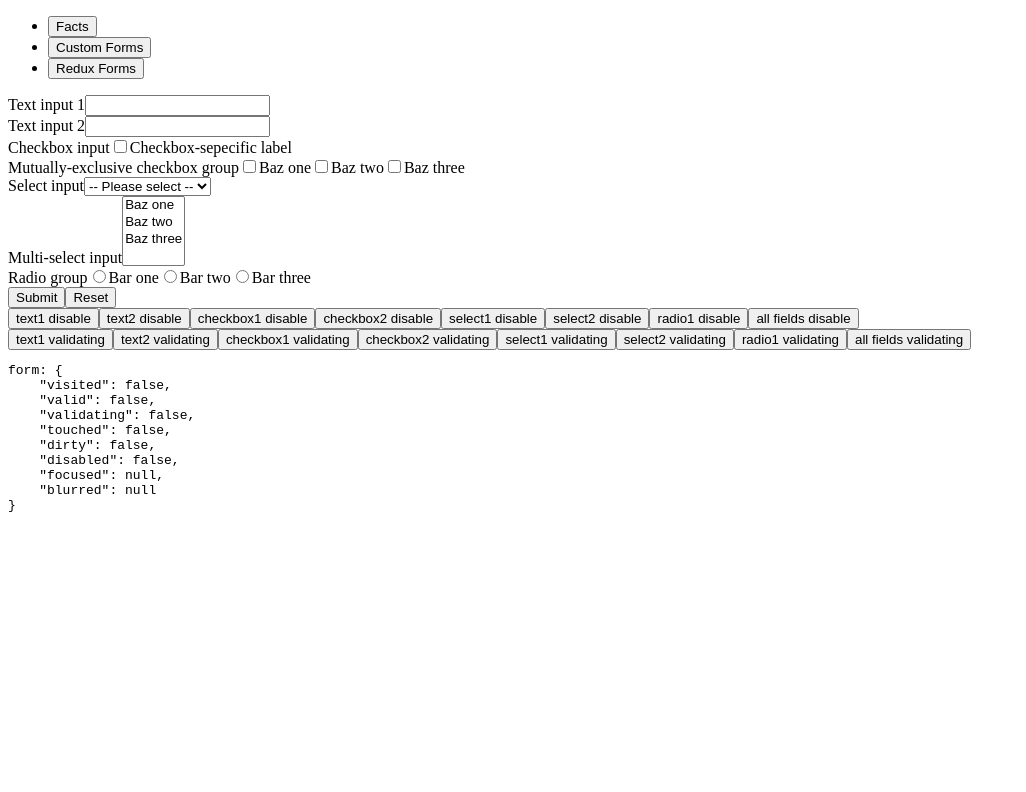
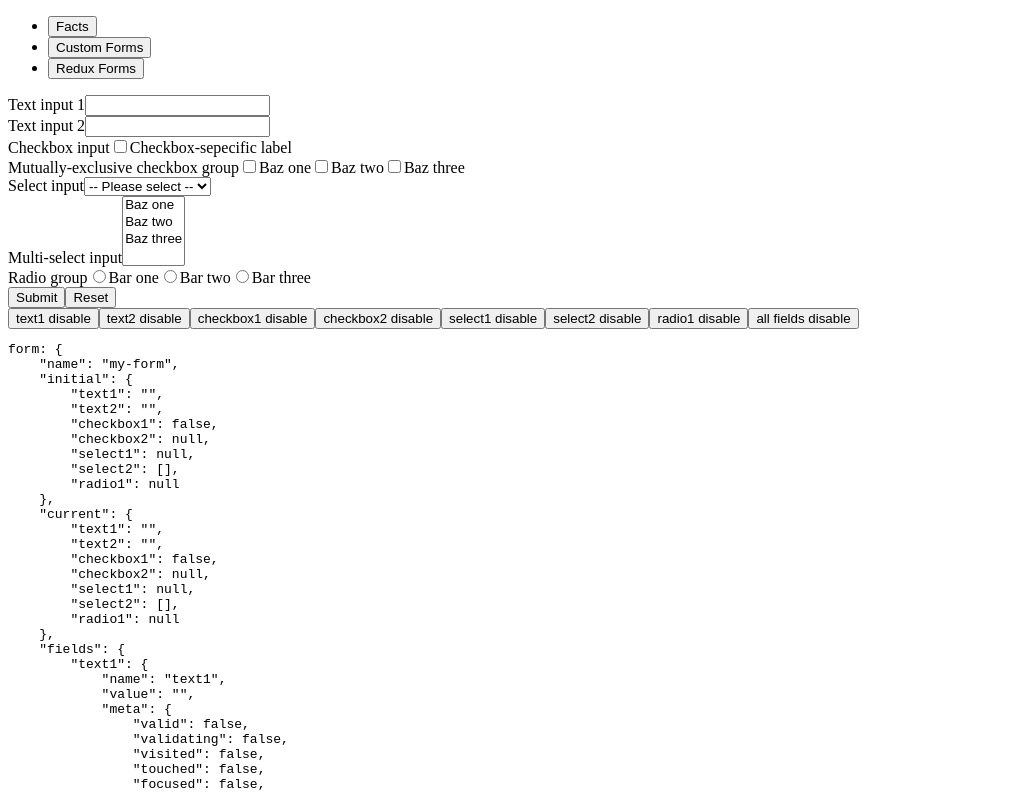
Before and after one commit to deadalusai/react-forms-experiments, a React app: page / in a window 1280 px wide. Shown: the top 792 px of the page, without its empty margins (0-1026 px from the left). Built offline with nearby package versions, Linux system fonts and the light colour scheme; the HTML template or start-up script is replaced by a standard one.

Commit message:
Refactor to make input events more explicit

```diff
--- a/src/components/myform.tsx
+++ b/src/components/myform.tsx
@@ -192,21 +192,8 @@ export class MyFormView extends React.Component<MyFormViewProps> {
                         all fields {form.meta.disabled ? "enable" : "disable"}
                     </button>
                 </section>
-                <section>
-                    {keysOf(form.fields).map(name => {
-                        const { meta } = form.fields[name];
-                        return (
-                            <button key={name} type="button" onClick={() => formUpdate({ name, validating: !meta.validating })}>
-                                {name} {meta.validating ? "normal" : "validating"}
-                            </button>
-                        );
-                    })}
-                    <button type="button" onClick={() => formUpdate({ validating: !form.meta.validating })}>
-                        all fields {form.meta.validating ? "normal" : "validating"}
-                    </button>
-                </section>
                 <pre>
-                    form: {JSON.stringify(form.meta, null, 4)}
+                    form: {JSON.stringify(form, null, 4)}
                 </pre>
             </section>
         );
--- a/src/forms/component.tsx
+++ b/src/forms/component.tsx
@@ -2,7 +2,7 @@ import * as React from "react";
 import { connect } from "react-redux";
 
 import * as FormsStore from "forms/store";
-import { Form, FormUpdate, FieldUpdate, formInit, formUpdate, formUpdateFields, formUpdateErrors, formCompleteAsyncError } from "forms/core";
+import { Form, FormUpdate, FieldUpdate, formInit, formUpdate, formUpdateField, formUpdateErrors, formCompleteAsyncError } from "forms/core";
 import { FormValidator } from 'forms';
 import { formApplyValidator, registerValidationListener, unregisterValidationListener } from './validators';
 
@@ -51,7 +51,8 @@ function lift<TForm, TOwnProps>(
         public formInit(initial: TForm) {
             let form = formInit<TForm>(options.name, initial);
             if (options.validator) {
-                form = formUpdateErrors(form, formApplyValidator(form, options.validator));
+                const errors = formApplyValidator(form, options.validator, { type: "INIT" });
+                form = formUpdateErrors(form, errors);
             }
             this.store(form);
         }
@@ -63,12 +64,12 @@ function lift<TForm, TOwnProps>(
             }
             if ("name" in update) {
                 // Field update
-                form = formUpdateFields(form, [update]);
-                // Apply validation only when the form is being updated with new data.
-                if ("value" in update) {
-                    if (options.validator) {
-                        form = formUpdateErrors(form, formApplyValidator(form, options.validator));
-                    }
+                form = formUpdateField(form, update);
+                // Apply validation only on change and blur events
+                if (options.validator && (update.source === "CHANGE" || update.source === "BLUR")) {
+                    const source = { type: update.source, fieldName: update.name as string };
+                    const errors = formApplyValidator(form, options.validator, source);
+                    form = formUpdateErrors(form, errors);
                 }
             }
             else {
--- a/src/forms/core.ts
+++ b/src/forms/core.ts
@@ -41,8 +41,7 @@ export interface FormMeta {
     readonly dirty: boolean;
     readonly disabled: boolean;
     readonly validating: boolean;
-    readonly focused: string | null; // The field which currently holds focus
-    readonly blurred: string | null; // The field which just blurred
+    readonly focused: string | null; // The name of the field which currently holds focus
 }
 
 export type Field<TValue = any, TKey = any> = {
@@ -104,18 +103,15 @@ export function formInit<TForm>(name: string, initial: TForm): Form<TForm> {
             dirty: false,
             disabled: false,
             focused: null,
-            blurred: null,
         },
     };
 }
 
 export type FieldUpdate<TValue = any, TForm = any> = {
     name: keyof TForm,
-    value?: TValue;
-    visited?: boolean;
-    touched?: boolean;
-    focused?: boolean;
-    disabled?: boolean;
+    source?: "FOCUS" | "BLUR" | "CHANGE",
+    value?: TValue,
+    disabled?: boolean,
 };
 
 /**
@@ -124,51 +120,45 @@ export type FieldUpdate<TValue = any, TForm = any> = {
  * @param form The form to update
  * @param updates A list of field updates to apply.
  */
-export function formUpdateFields<TForm>(form: Form<TForm>, updates: FieldUpdate<any, TForm>[]): Form<TForm> {
-    const newValues: Partial<TForm> = {};
-    const newFields: Partial<FormFields<TForm>> = {};
-    for (const update of updates) {
+export function formUpdateField<TForm>(form: Form<TForm>, update: FieldUpdate<any, TForm>): Form<TForm> {
     const name = update.name;
-        const field = form.fields[name];
+    const field = form.fields[update.name];
     if (!field) {
-            continue;
+        return form;
     }
     const value = "value" in update ? update.value! : field.value;
-        // Calculate new field meta
+    // Calculate new field metadata
     const meta: FieldMeta = {
         ...field.meta,
-            touched: "touched" in update ? update.touched! : field.meta.touched,
-            focused: "focused" in update ? update.focused! : field.meta.focused,
-            visited: "visited" in update ? update.visited! : field.meta.visited,
+        touched: field.meta.touched || update.source === "CHANGE",
+        visited: field.meta.visited || update.source === "BLUR",
+        focused: (
+            update.source === "FOCUS" ? true :
+            update.source === "BLUR" ? false : field.meta.focused
+        ),
         disabled: "disabled" in update ? update.disabled! : field.meta.disabled,
         dirty: value != form.initial[name],
     };
-        newValues[name] = value;
-        newFields[name] = { name, value, meta };
-    }
-    const metaFor = (fieldName: keyof TForm) => ((newFields[fieldName] as any) || form.fields[fieldName]).meta;
+    console.log(name, value, meta);
+    // Calculate new form metadata
+    const metaFor = (fieldName: keyof TForm) => fieldName === name ? meta : form.fields[fieldName].meta;
     const names = keysOf(form.fields);
-    // Determine which fields just gained/lost focused
-    const focused = names.find((name) => metaFor(name).focused) as string || null;
-    const blurred = (focused !== form.meta.focused && form.meta.focused !== null) ? form.meta.focused : form.meta.blurred;
-    // Calculate new form meta
     const formMeta: FormMeta = {
         ...form.meta,
-        touched: names.reduce((touched, name) => touched || metaFor(name).touched, false),
-        dirty: names.reduce((dirty, name) => dirty || metaFor(name).dirty, false),
-        disabled: names.reduce((disabled, name) => disabled && metaFor(name).disabled, false),
-        blurred,
-        focused,
+        touched: names.reduce((touched, name) => touched || metaFor(name).touched, false as boolean),
+        dirty: names.reduce((dirty, name) => dirty || metaFor(name).dirty, false as boolean),
+        disabled: names.reduce((disabled, name) => disabled && metaFor(name).disabled, false as boolean),
+        focused: names.find((name) => metaFor(name).focused) as string || null,
     };
     return {
         ...form,
         current: {
             ...form.current,
-            ...newValues,
+            [name]: value,
         },
         fields: {
             ...form.fields,
-            ...newFields,
+            [name]: { ...field, value, meta }
         },
         meta: formMeta,
     };
@@ -187,21 +177,25 @@ export function formUpdateErrors<TForm>(form: Form<TForm>, errorMap: FieldErrorM
     for (const name of keysOf(form.fields)) {
         const field = form.fields[name];
         const error = errorMap[name];
-        const isAsync = isAsyncFieldError(error);
-        const isError = isFieldError(error);
+        const invalid = isFieldError(error);
+        // Note: the `validating` flag is set when validation begins and cleared only when
+        // receiving a concrete error or when `formCompleteAsyncError` fires
+        const validating = isAsyncFieldError(error)
+            ? true
+            : invalid ? false : field.meta.validating;
         fields[name] = {
             ...field,
             meta: {
                 ...field.meta,
-                validating: isAsync,
-                valid: isError === false,
-                error: isError ? error : null,
+                validating,
+                valid: invalid === false,
+                error: invalid ? error : null,
             },
         };
-        if (isError) {
+        if (invalid) {
             formValid = false;
         }
-        if (isAsync) {
+        if (validating) {
             formValidating = true;
         }
     }
@@ -261,10 +255,8 @@ export function formCompleteAsyncError<TForm>(form: Form<TForm>, name: keyof TFo
 }
 
 export interface FormUpdate {
-    visited?: boolean;
     touched?: boolean;
     disabled?: boolean;
-    validating?: boolean;
 }
 
 /**
@@ -281,7 +273,8 @@ export function formUpdate<TForm>(form: Form<TForm>, update: FormUpdate): Form<T
             ...field,
             meta: {
                 ...field.meta,
-                ...update
+                touched: "touched" in update ? update.touched! : field.meta.touched,
+                disabled: "disabled" in update ? update.disabled! : field.meta.disabled,
             }
         };
     }
@@ -289,7 +282,8 @@ export function formUpdate<TForm>(form: Form<TForm>, update: FormUpdate): Form<T
         ...form,
         meta: {
             ...form.meta,
-            ...update
+            touched: "touched" in update ? update.touched! : form.meta.touched,
+            disabled: "disabled" in update ? update.disabled! : form.meta.disabled,
         },
         fields: fields as FormFields<TForm>,
     };
--- a/src/forms/validators.ts
+++ b/src/forms/validators.ts
@@ -14,10 +14,10 @@ export type FieldValidator<TValue = any> = (value: TValue, info: FieldValidation
 
 export interface FormValidationInfo {
     focused: string | null;
-    blurred: string | null;
+    blurring: string | null;
 }
 
-export type FormValidator<TForm = any> = (form: TForm, info: FormValidationInfo) => FormErrors<TForm>;
+export type FormValidator<TForm = any> = (form: TForm, source: FormValidationInfo) => FormErrors<TForm>;
 
 export type FieldValidatorMap<TForm = any> = {
     [TKey in keyof TForm]?: FieldValidator<TForm[TKey]> | FieldValidator<TForm[TKey]>[];
@@ -42,7 +42,7 @@ export function createFormValidator<TForm>(fieldValidators: FieldValidatorMap<TF
                 const fieldInfo: FieldValidationInfo = {
                     name: name as string,
                     isFocused: info.focused === name,
-                    isBlurring: info.blurred === name,
+                    isBlurring: info.blurring === name,
                 };
                 const error = validator(form[name], fieldInfo);
                 if (error) {
@@ -121,6 +121,11 @@ function subscribe(formName: string, fieldName: string, promise: Promise<FieldEr
 // Validators
 //
 
+export interface FormValidationEventSource {
+    type: "INIT" | "BLUR" | "CHANGE";
+    fieldName?: string;
+}
+1
 /**
  * Applies the validator function to the given form - any asynchronous validation results
  * are subscribed to automatically. Results are published via the `registerValidationListener` callbacks.
@@ -129,11 +134,11 @@ function subscribe(formName: string, fieldName: string, promise: Promise<FieldEr
  * @param validator The validator function to apply.
  * @returns A map of field errors which can be written back into the form state.
  */
-export function formApplyValidator<TForm>(form: Form<TForm>, validator: FormValidator<TForm>): FieldErrorMap<TForm> {
+export function formApplyValidator<TForm>(form: Form<TForm>, validator: FormValidator<TForm>, source: FormValidationEventSource): FieldErrorMap<TForm> {
     // Validate the form
     const info: FormValidationInfo = {
         focused: form.meta.focused,
-        blurred: form.meta.blurred,
+        blurring: source.type === "BLUR" && source.fieldName || null,
     };
     const rawErrors = validator(form.current, info);
     // Convert the errors into something we can store
```
Also changed, not shown: src/forms/controls.tsx (+19 -21 lines). Lines whose indentation alone changed are shown as unchanged.
